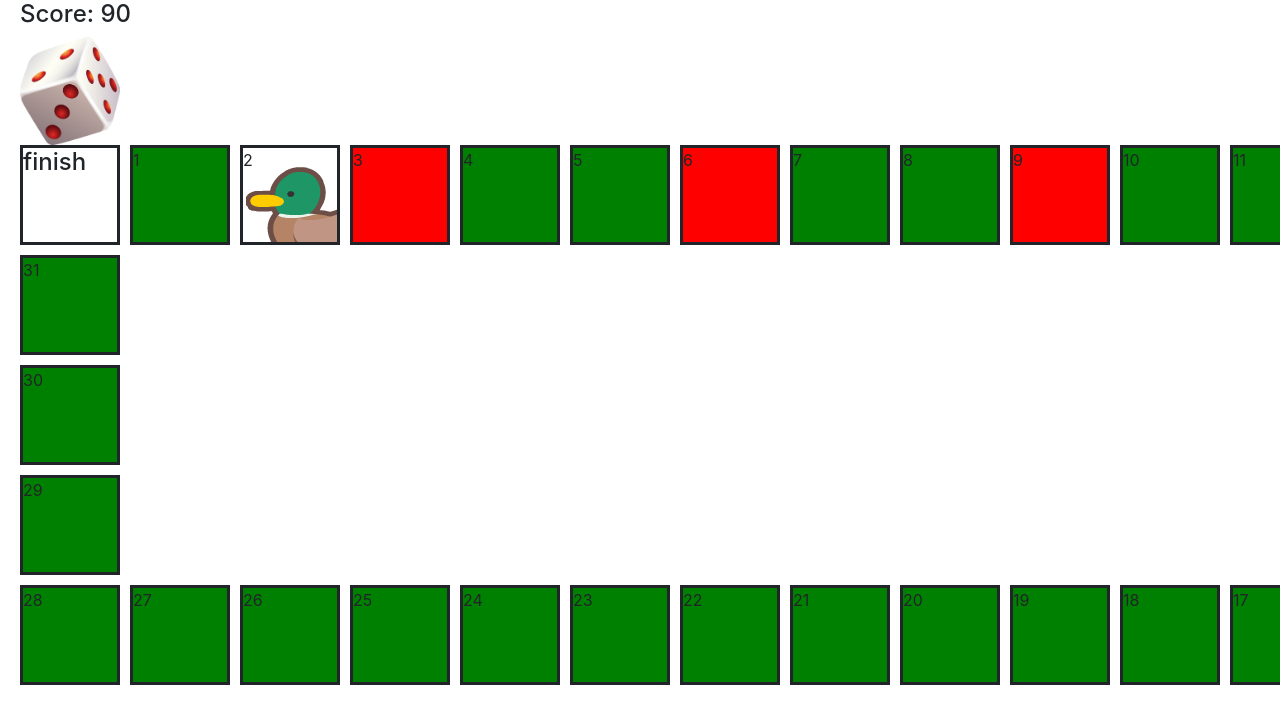
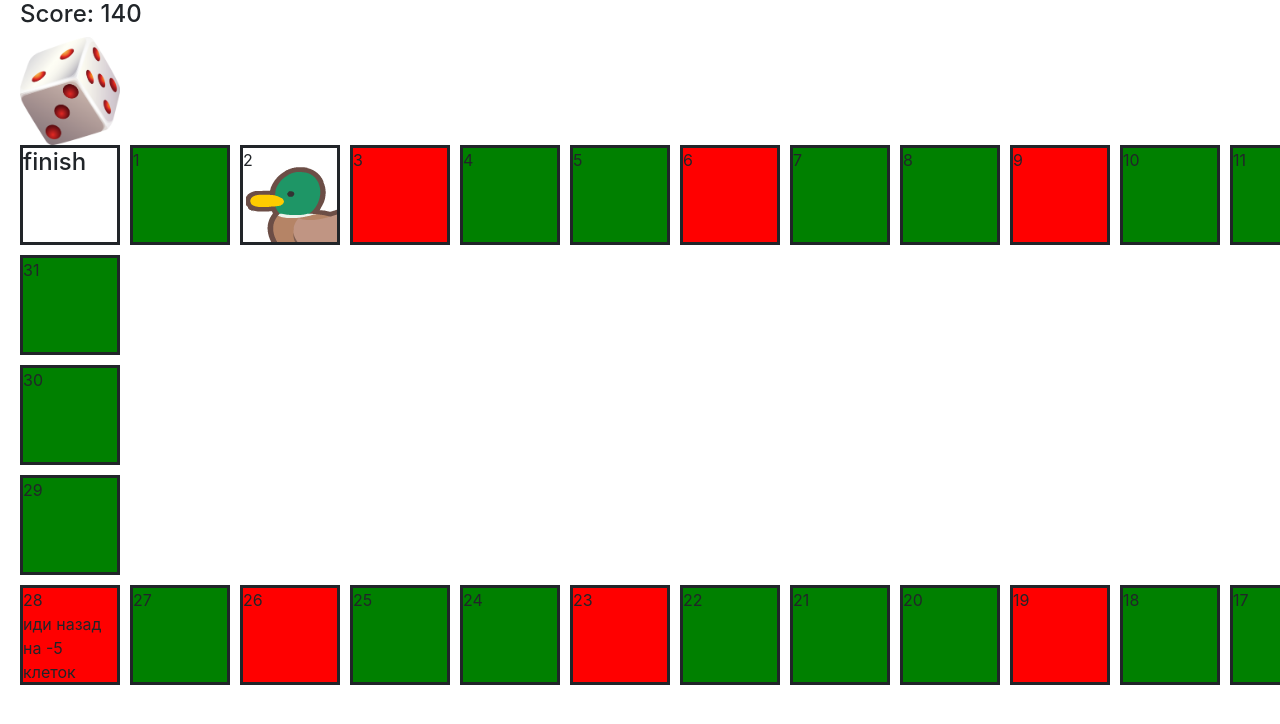
Before and after one commit to Eldiardz/Lucky-Duck, a plain HTML site: page index.html in a window 1280 px wide. Both pictures are taken after a click on the picture 70 px from the left and 90 px from the top of the page. Shown: the top 724 px of the page. Drawn offline with nearby package versions, Linux system fonts and the light colour scheme.

Commit message:
Update index.html

```diff
--- a/index.html
+++ b/index.html
@@ -69,22 +69,26 @@
 		<div class="boxs" style="margin-left: 1340px; margin-top: 220px">14</div>
 		<div class="boxs" style="margin-left: 1340px; margin-top: 330px">15</div>
 
-		<div class="boxs" style="margin-left: 1340px; margin-top: 440px">16</div>
+		<div class="boxs" style="margin-left: 1340px; margin-top: 440px ; background-color: red">16
+			<p>иди назад на -5 клеток</p>
+		</div>
 		<div class="boxs" style="margin-left: 1230px; margin-top: 440px">17</div>
 		<div class="boxs" style="margin-left: 1120px; margin-top: 440px">18</div>
-		<div class="boxs" style="margin-left: 1010px; margin-top: 440px">19</div>
+		<div class="boxs" style="margin-left: 1010px; margin-top: 440px ; background-color: red">19</div>
 
 		<div class="boxs" style="margin-left: 900px; margin-top: 440px">20</div>
 		<div class="boxs" style="margin-left: 790px; margin-top: 440px">21</div>
 		<div class="boxs" style="margin-left: 680px; margin-top: 440px">22</div>
-		<div class="boxs" style="margin-left: 570px; margin-top: 440px">23</div>
+		<div class="boxs" style="margin-left: 570px; margin-top: 440px; background-color: red">23</div>
 
 		<div class="boxs" style="margin-left: 460px; margin-top: 440px">24</div>
 		<div class="boxs" style="margin-left: 350px; margin-top: 440px">25</div>
-		<div class="boxs" style="margin-left: 240px; margin-top: 440px">26</div>
+		<div class="boxs" style="margin-left: 240px; margin-top: 440px ; background-color: red">26</div>
 		<div class="boxs" style="margin-left: 130px; margin-top: 440px">27</div>
 
-		<div class="boxs" style="margin-left: 20px; margin-top: 440px">28</div>
+		<div class="boxs" style="margin-left: 20px; margin-top: 440px ; background-color: red">28
+			<p>иди назад на -5 клеток</p>
+		</div>
 		<div class="boxs" style="margin-left: 20px; margin-top: 330px">29</div>
 		<div class="boxs" style="margin-left: 20px; margin-top: 220px">30</div>
 		<div class="boxs" style="margin-left: 20px; margin-top: 110px">31</div>
@@ -103,7 +107,7 @@
 	let scoreBox = document.querySelector(".score")
 	let box = document.querySelectorAll(".boxs")
 	let btn = document.querySelector(".bt")
-	let score = 100
+	let score = 150
 	let shag = 0
 	scoreBox.innerHTML = score
 
@@ -116,7 +120,7 @@
 		box[shag].style.backgroundImage = "url(duckl.png)"
 		alert("Иди на " + y + " на клетку " + shag)
 
-		if(shag == 3 || shag == 6 || shag == 9){
+		if(shag == 3 || shag == 6 || shag == 9 || shag == 19 || shag == 23 || shag == 26){
 			box[shag].style.backgroundImage = "none"
 			alert("Очко минус! Иди назад!")
 			shag = shag - 1
@@ -125,7 +129,7 @@
 			scoreBox.innerHTML = score
 		}
 
-		if(shag == 12){
+		if(shag == 12 || shag == 16 || shag == 28){
 			box[shag].style.backgroundImage = "none"
 			shag = shag - 5
 			alert("Тюрьма! Иди назад на целых 5 клеток!")
@@ -146,10 +150,6 @@
 			document.querySelector(".content").style.display = "none"
 		}
 	}
-
-
-
-
 </script>
 
 </body>
```
